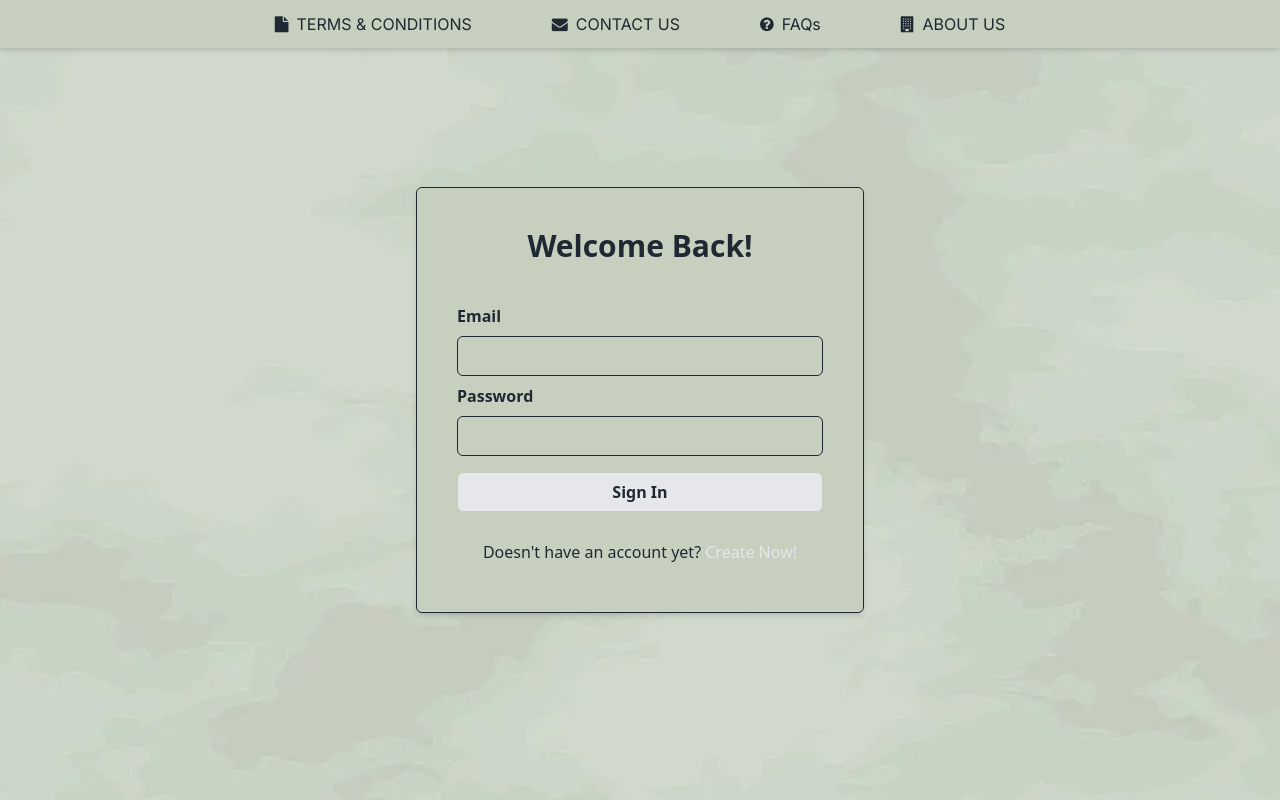
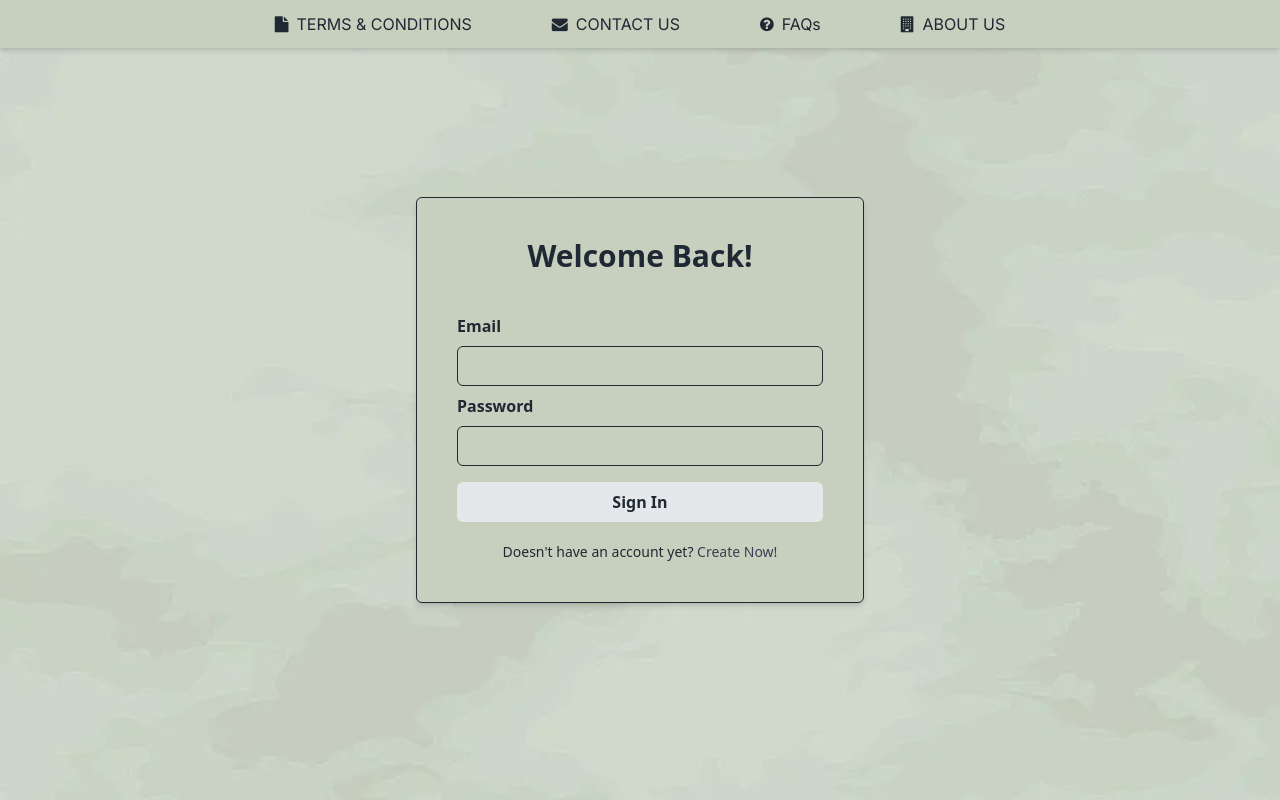
Before and after one commit to Xzilleon2/MaterialsCo, a PHP site: page /index.php in a window 1280 px wide. Run offline with PHP 8.4, Linux system fonts and the light colour scheme; some libraries are stand-ins or nearby versions.

Commit message:
UI adjustment to index

```diff
--- a/index.php
+++ b/index.php
@@ -22,35 +22,72 @@
                          flashError('Logmessage');
                     ?>
                     <form class="text-start w-full" action="./Process/Authentecation.php" method="POST">
-                        <label class="my-2" for=""><b>Email</b></label> <br>
+                        <label class="mt-2" for=""><b>Email</b></label> <br>
                         <input class="border rounded-md w-full h-10 my-2 p-3" type="email" name="email">
-                        <label class="my-2" for=""><b>Password</b></label> <br>
+                        <label class="mt-2" for=""><b>Password</b></label> <br>
                         <input class="border rounded-md w-full h-10 my-2 p-3" type="password" name="password">
-                        <input name="signIn" class="rounded-md w-full h-10 my-2 bg-gray-200 hover:bg-gray-500 cursor-pointer border border-[C7CFBE] font-bold" type="submit" value="Sign In">
+                        <input name="signIn" class="w-full mt-2 h-10 bg-gray-200 hover:bg-gray-500 rounded-md font-bold cursor-pointer transition-colors duration-200" type="submit" value="Sign In">
                     </form>
-                    <p class="my-2">Doesn't have an account yet? <button id="showSignUp" class="text-gray-200 cursor-pointer hover:cursor-pointer hover:text-gray-500" >Create Now!</button></p>
+                    <p class="mt-2 text-sm">Doesn't have an account yet? <button id="showSignUp" class="text-gray-700 hover:text-gray-900 font-medium cursor-pointer" >Create Now!</button></p>
                 </div>
 
-                <!--SignUp form-->
-                <div id="SignUpForm" class="hidden max-w-md w-full rounded-md shadow-md bg-[C7CFBE] text-[1F2933] flex flex-col items-center text-center p-6 sm:p-10">
-                    <h1 class="text-2xl sm:text-3xl mb-7"><b>Glad to Have you!</b></h1>
+                <!-- SignUp Form -->
+                <div id="SignUpForm"
+                    class="hidden max-w-md w-full rounded-md shadow-md bg-[#C7CFBE] text-[#1F2933]
+                            flex flex-col items-center text-center p-6 mt-15 sm:p-10 space-y-6 mx-auto border">
+
+                    <!-- Title -->
+                    <h1 class="text-2xl sm:text-3xl font-bold">Glad to Have You!</h1>
+
+                    <!-- Flash messages -->
                     <?php
                         flashError('LogmessageReg');
                         flashSuccess('LogmessageRegSuccess');
                     ?>
-                    <form class="text-start w-full" action="./Process/Register.php" method="POST">
-                        <label class="my-2" for=""><b>NAME</b></label> <br>
-                        <input class="border rounded-md w-full h-10 my-2 p-3" type="text" name="signupName">
-                        <label class="my-2" for=""><b>Email</b></label> <br>
-                        <input class="border rounded-md w-full h-10 my-2 p-3" type="email" name="signupEmail" required>
-                        <label class="my-2" for=""><b>Password</b></label> <br>
-                        <input class="border rounded-md w-full h-10 my-2 p-3" type="password" name="signupPassword">
-                        <label class="my-2" for=""><b>Confirm Password</b></label> <br>
-                        <input class="border rounded-md w-full h-10 my-2 p-3" type="password" name="confirmPassword">
-                        <input name="signUp" class="rounded-md w-full h-10 my-2 bg-gray-200 hover:bg-gray-500 cursor-pointer font-bold" type="submit" value="Create Account">
+
+                    <!-- Form -->
+                    <form class="w-full space-y-4 text-left" action="./Process/Register.php" method="POST">
+
+                        <!-- Name -->
+                        <div class="flex flex-col">
+                            <label for="signupName" class="font-medium mb-1">Name</label>
+                            <input id="signupName" name="signupName" type="text"
+                                class="border rounded-md w-full h-10 p-3 focus:outline-none focus:ring-2 focus:ring-blue-400" />
+                        </div>
+
+                        <!-- Email -->
+                        <div class="flex flex-col">
+                            <label for="signupEmail" class="font-medium mb-1">Email</label>
+                            <input id="signupEmail" name="signupEmail" type="email" required
+                                class="border rounded-md w-full h-10 p-3 focus:outline-none focus:ring-2 focus:ring-blue-400" />
+                        </div>
+
+                        <!-- Password -->
+                        <div class="flex flex-col">
+                            <label for="signupPassword" class="font-medium mb-1">Password</label>
+                            <input id="signupPassword" name="signupPassword" type="password"
+                                class="border rounded-md w-full h-10 p-3 focus:outline-none focus:ring-2 focus:ring-blue-400" />
+                        </div>
+
+                        <!-- Confirm Password -->
+                        <div class="flex flex-col">
+                            <label for="confirmPassword" class="font-medium mb-1">Confirm Password</label>
+                            <input id="confirmPassword" name="confirmPassword" type="password"
+                                class="border rounded-md w-full h-10 p-3 focus:outline-none focus:ring-2 focus:ring-blue-400" />
+                        </div>
+
+                        <!-- Submit -->
+                        <input type="submit" name="signUp" value="Create Account"
+                            class="w-full h-10 bg-gray-200 hover:bg-gray-500 rounded-md font-bold cursor-pointer transition-colors duration-200" />
                     </form>
-                        <p class="my-2">Already got an account? <button id="showSignIn" class="text-gray-200 cursor-pointer hover:cursor-pointer hover:text-gray-500">Sign-In!</button></p>
+
+                    <!-- Sign-In Link -->
+                    <p class="mt-2 text-sm">
+                        Already have an account?
+                        <button id="showSignIn" class="text-gray-700 hover:text-gray-900 font-medium cursor-pointer">Sign-In!</button>
+                    </p>
                 </div>
+
 
             </div>
     </div>
```
